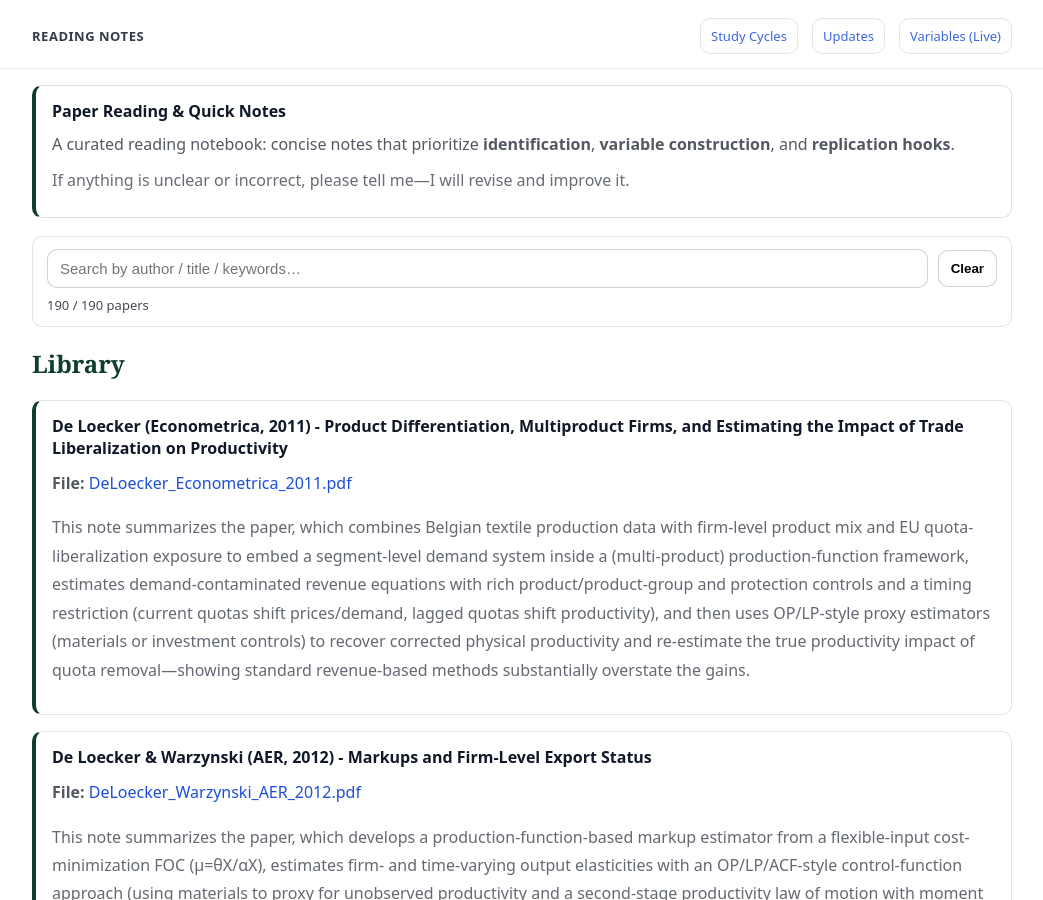
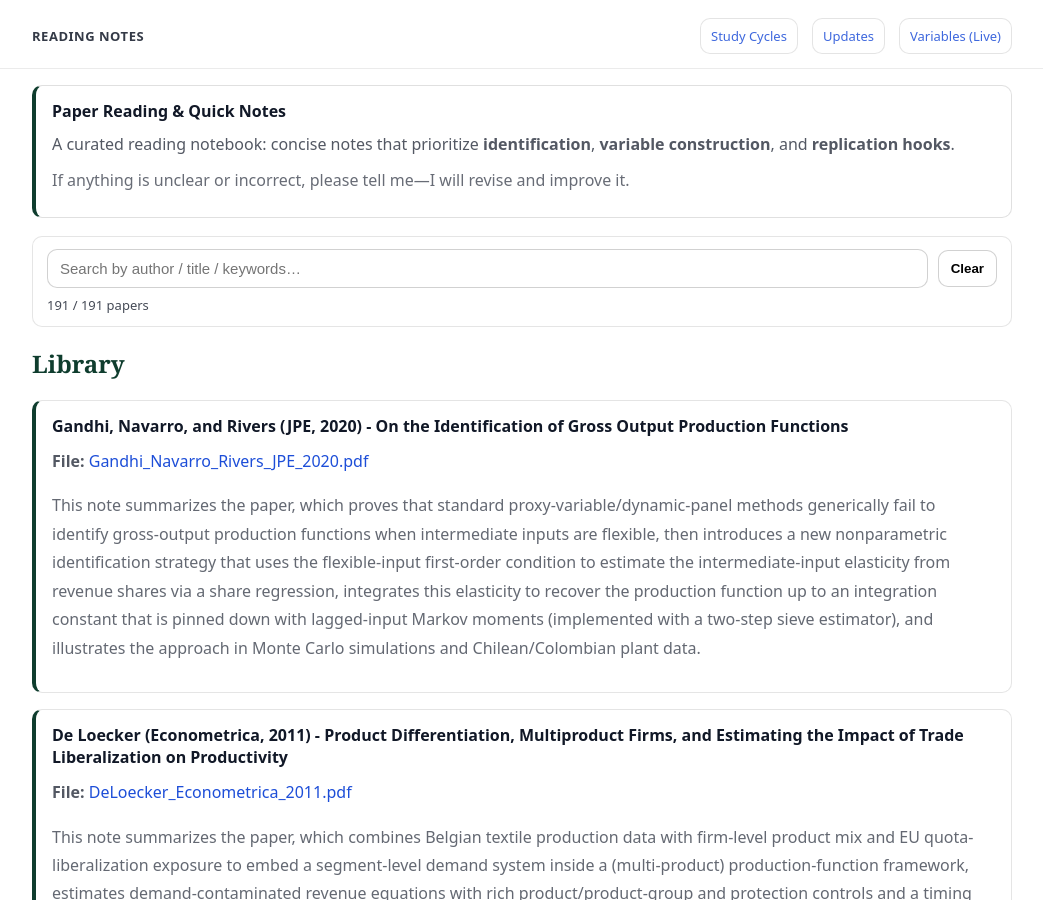
Before and after one commit to yaxinzn/study-archive, a Jekyll site: the page built from reading/index.md, in a window 1280 px wide and 900 px high. Shown: the whole window, without its empty margins (118-1161 px from the left). Built offline with Jekyll 4.4.1, drawn with Linux system fonts in a browser that asks for light colours.

Commit message:
Reading: add/update Gandhi_Navarro_Rivers_JPE_2020.pdf

```diff
--- a/_data/reading.yml
+++ b/_data/reading.yml
@@ -1,3 +1,7 @@
+- title: "Gandhi, Navarro, and Rivers (JPE, 2020) - On the Identification of Gross Output Production Functions"
+  file: "Gandhi_Navarro_Rivers_JPE_2020.pdf"
+  desc: "This note summarizes the paper, which proves that standard proxy-variable/dynamic-panel methods generically fail to identify gross-output production functions when intermediate inputs are flexible, then introduces a new nonparametric identification strategy that uses the flexible-input first-order condition to estimate the intermediate-input elasticity from revenue shares via a share regression, integrates this elasticity to recover the production function up to an integration constant that is pinned down with lagged-input Markov moments (implemented with a two-step sieve estimator), and illustrates the approach in Monte Carlo simulations and Chilean/Colombian plant data."
+
 - title: "De Loecker (Econometrica, 2011) - Product Differentiation, Multiproduct Firms, and Estimating the Impact of Trade Liberalization on Productivity"
   file: "DeLoecker_Econometrica_2011.pdf"
   desc: "This note summarizes the paper, which combines Belgian textile production data with firm-level product mix and EU quota-liberalization exposure to embed a segment-level demand system inside a (multi-product) production-function framework, estimates demand-contaminated revenue equations with rich product/product-group and protection controls and a timing restriction (current quotas shift prices/demand, lagged quotas shift productivity), and then uses OP/LP-style proxy estimators (materials or investment controls) to recover corrected physical productivity and re-estimate the true productivity impact of quota removal—showing standard revenue-based methods substantially overstate the gains."
```
Also changed, not shown: 1 other file.
